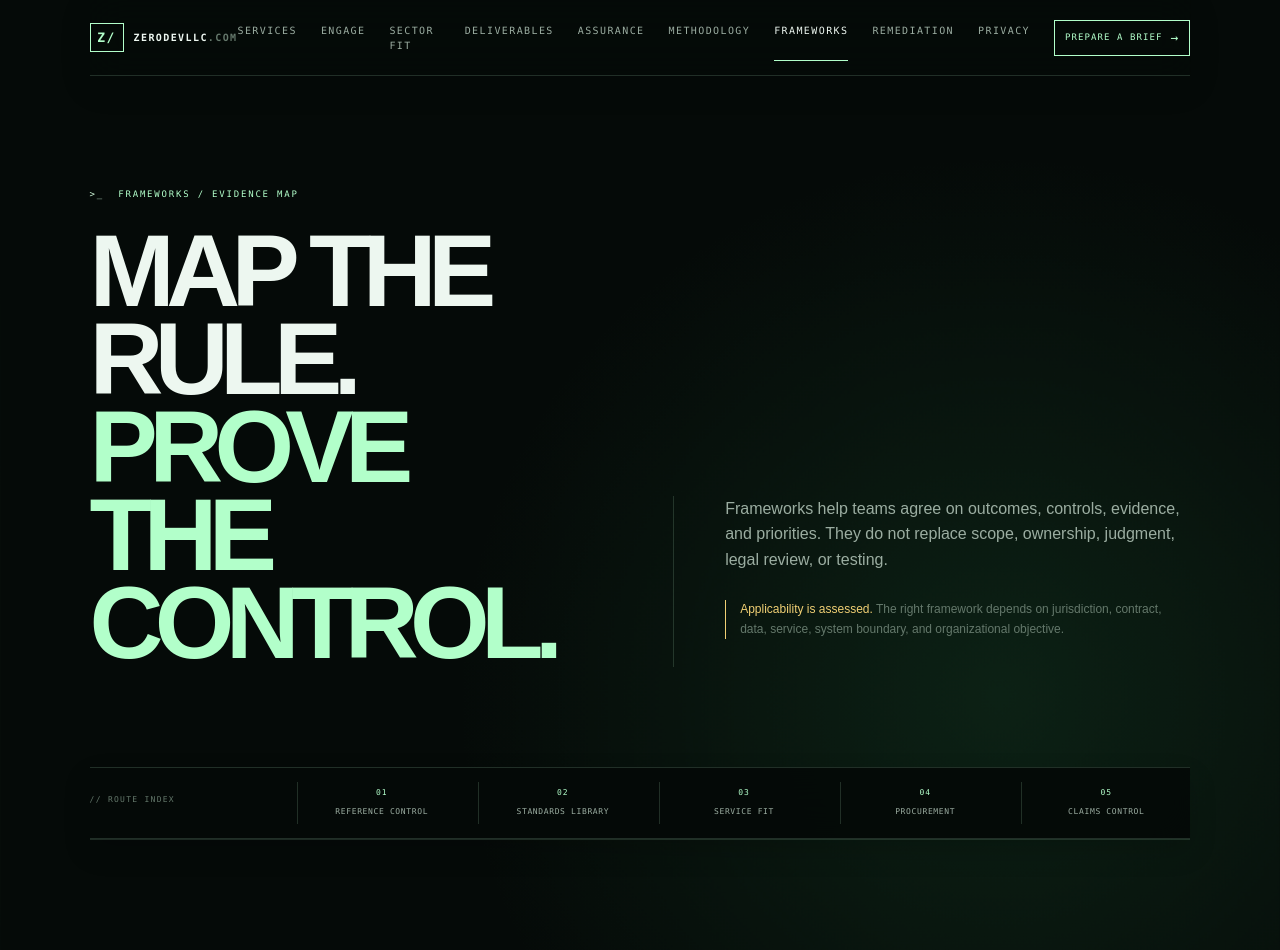
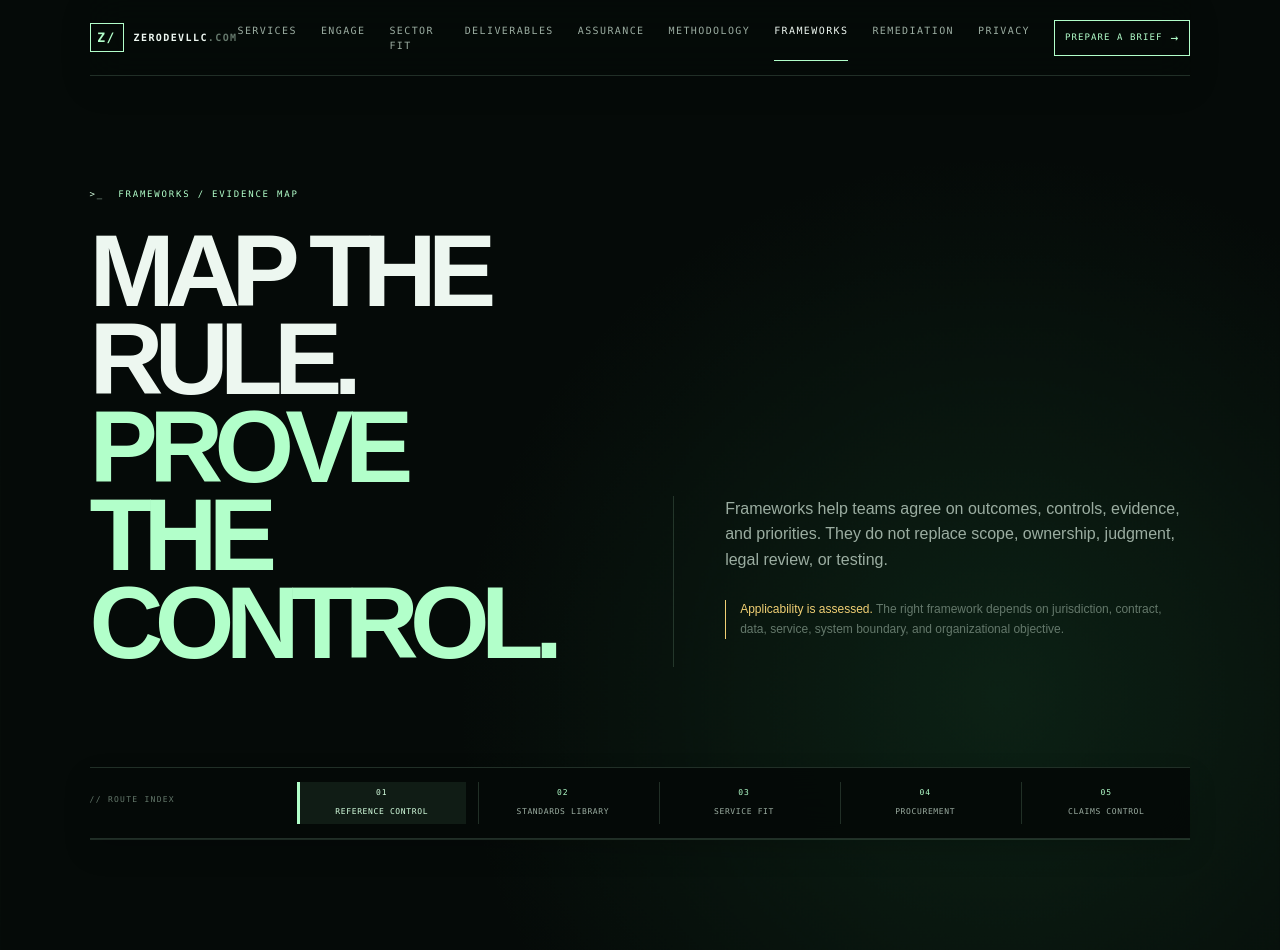
Before and after one commit to ZeroXSHDW/ZERODEVLLC-Website-Source-Code, a Next.js app: page /frameworks in a window 1280 px wide. Shown: the top 950 px of the page. Built offline with nearby package versions, Linux system fonts and the light colour scheme.

Commit message:
ux: add active route indexes

```diff
--- a/app/frameworks/page.tsx
+++ b/app/frameworks/page.tsx
@@ -2,6 +2,7 @@ import type { Metadata } from 'next';
 import Link from 'next/link';
 import SiteHeader, { secondaryNavigation } from '../site-header';
 import SiteFooter from '../site-footer';
+import RouteIndex from '../route-index';
 import styles from '../services/services.module.css';
 
 export const metadata: Metadata = {
@@ -95,16 +96,13 @@ export default function FrameworksPage() {
           </div>
         </section>
 
-        <nav className={styles.pageIndex} aria-label="Frameworks page sections">
-          <p className={styles.pageIndexLabel}>{'// ROUTE INDEX'}</p>
-          <ol>
-            <li><a href="#reference-control"><span>01</span>Reference control</a></li>
-            <li><a href="#standards-library"><span>02</span>Standards library</a></li>
-            <li><a href="#service-framework-map"><span>03</span>Service fit</a></li>
-            <li><a href="#procurement-governance"><span>04</span>Procurement</a></li>
-            <li><a href="#claims-control"><span>05</span>Claims control</a></li>
-          </ol>
-        </nav>
+        <RouteIndex ariaLabel="Frameworks page sections" pageIndexClassName={styles.pageIndex} pageIndexLabelClassName={styles.pageIndexLabel} sections={[
+          { href: '#reference-control', number: '01', label: 'Reference control' },
+          { href: '#standards-library', number: '02', label: 'Standards library' },
+          { href: '#service-framework-map', number: '03', label: 'Service fit' },
+          { href: '#procurement-governance', number: '04', label: 'Procurement' },
+          { href: '#claims-control', number: '05', label: 'Claims control' },
+        ]} />
 
         <section className={`${styles.twoColumn} ${styles.routeSection}`} id="reference-control" aria-labelledby="reference-control-heading">
           <div>
--- a/app/methodology/page.tsx
+++ b/app/methodology/page.tsx
@@ -2,6 +2,7 @@ import type { Metadata } from 'next';
 import Link from 'next/link';
 import SiteHeader, { secondaryNavigation } from '../site-header';
 import SiteFooter from '../site-footer';
+import RouteIndex from '../route-index';
 import styles from '../services/services.module.css';
 
 export const metadata: Metadata = {
@@ -75,15 +76,12 @@ export default function MethodologyPage() {
           </div>
         </section>
 
-        <nav className={styles.pageIndex} aria-label="Methodology page sections">
-          <p className={styles.pageIndexLabel}>{'// ROUTE INDEX'}</p>
-          <ol>
-            <li><a href="#engagement-lifecycle"><span>01</span>Lifecycle</a></li>
-            <li><a href="#control-baseline"><span>02</span>Control baseline</a></li>
-            <li><a href="#risk-interpretation"><span>03</span>Risk interpretation</a></li>
-            <li><a href="#evidence-outputs"><span>04</span>Evidence outputs</a></li>
-          </ol>
-        </nav>
+        <RouteIndex ariaLabel="Methodology page sections" pageIndexClassName={styles.pageIndex} pageIndexLabelClassName={styles.pageIndexLabel} sections={[
+          { href: '#engagement-lifecycle', number: '01', label: 'Lifecycle' },
+          { href: '#control-baseline', number: '02', label: 'Control baseline' },
+          { href: '#risk-interpretation', number: '03', label: 'Risk interpretation' },
+          { href: '#evidence-outputs', number: '04', label: 'Evidence outputs' },
+        ]} />
 
         <section className={`${styles.methodSection} ${styles.routeSection}`} id="engagement-lifecycle" aria-labelledby="steps-heading">
           <div className={styles.sectionIntro}>
--- a/app/remediation/page.tsx
+++ b/app/remediation/page.tsx
@@ -2,6 +2,7 @@ import type { Metadata } from 'next';
 import Link from 'next/link';
 import SiteHeader, { secondaryNavigation } from '../site-header';
 import SiteFooter from '../site-footer';
+import RouteIndex from '../route-index';
 import styles from '../services/services.module.css';
 
 export const metadata: Metadata = {
@@ -79,16 +80,13 @@ export default function RemediationPage() {
           </div>
         </section>
 
-        <nav className={styles.pageIndex} aria-label="Remediation page sections">
-          <p className={styles.pageIndexLabel}>{'// ROUTE INDEX'}</p>
-          <ol>
-            <li><a href="#remediation-lifecycle"><span>01</span>Lifecycle</a></li>
-            <li><a href="#action-record"><span>02</span>Action record</a></li>
-            <li><a href="#action-matrix"><span>03</span>Action matrix</a></li>
-            <li><a href="#status-vocabulary"><span>04</span>Status vocabulary</a></li>
-            <li><a href="#closure-boundary"><span>05</span>Closure boundary</a></li>
-          </ol>
-        </nav>
+        <RouteIndex ariaLabel="Remediation page sections" pageIndexClassName={styles.pageIndex} pageIndexLabelClassName={styles.pageIndexLabel} sections={[
+          { href: '#remediation-lifecycle', number: '01', label: 'Lifecycle' },
+          { href: '#action-record', number: '02', label: 'Action record' },
+          { href: '#action-matrix', number: '03', label: 'Action matrix' },
+          { href: '#status-vocabulary', number: '04', label: 'Status vocabulary' },
+          { href: '#closure-boundary', number: '05', label: 'Closure boundary' },
+        ]} />
 
         <section className={`${styles.methodSection} ${styles.routeSection}`} id="remediation-lifecycle" aria-labelledby="lifecycle-heading">
           <div className={styles.sectionIntro}>
--- /dev/null
+++ b/app/route-index.tsx
@@ -0,0 +1,60 @@
+'use client';
+
+import { useEffect, useState } from 'react';
+
+export type RouteIndexSection = {
+  href: `#${string}`;
+  number: string;
+  label: string;
+};
+
+type RouteIndexProps = {
+  ariaLabel: string;
+  pageIndexClassName: string;
+  pageIndexLabelClassName: string;
+  sections: readonly RouteIndexSection[];
+};
+
+export default function RouteIndex({ ariaLabel, pageIndexClassName, pageIndexLabelClassName, sections }: RouteIndexProps) {
+  const [activeSection, setActiveSection] = useState(sections[0]?.href ?? '');
+
+  useEffect(() => {
+    const sectionTargets = sections
+      .map((section) => document.getElementById(section.href.slice(1)))
+      .filter((target): target is HTMLElement => Boolean(target));
+
+    if (!('IntersectionObserver' in window) || sectionTargets.length === 0) return undefined;
+
+    const visibility = new Map<string, number>();
+    const observer = new IntersectionObserver((entries) => {
+      entries.forEach((entry) => {
+        visibility.set(`#${entry.target.id}`, entry.isIntersecting ? entry.intersectionRatio : 0);
+      });
+
+      const nextSection = sections
+        .map((section) => ({ href: section.href, ratio: visibility.get(section.href) ?? 0 }))
+        .sort((left, right) => right.ratio - left.ratio)
+        .find((section) => section.ratio > 0);
+
+      if (nextSection) setActiveSection(nextSection.href);
+    }, { rootMargin: '-150px 0px -55% 0px', threshold: [0, 0.1, 0.25, 0.5, 0.75, 1] });
+
+    sectionTargets.forEach((target) => observer.observe(target));
+    return () => observer.disconnect();
+  }, [sections]);
+
+  return (
+    <nav className={pageIndexClassName} aria-label={ariaLabel}>
+      <p className={pageIndexLabelClassName}>{'// ROUTE INDEX'}</p>
+      <ol>
+        {sections.map((section) => (
+          <li key={section.href}>
+            <a href={section.href} aria-current={activeSection === section.href ? 'location' : undefined}>
+              <span>{section.number}</span>{section.label}
+            </a>
+          </li>
+        ))}
+      </ol>
+    </nav>
+  );
+}
--- a/app/sectors/page.tsx
+++ b/app/sectors/page.tsx
@@ -2,6 +2,7 @@ import type { Metadata } from 'next';
 import Link from 'next/link';
 import SiteHeader, { secondaryNavigation } from '../site-header';
 import SiteFooter from '../site-footer';
+import RouteIndex from '../route-index';
 import styles from '../services/services.module.css';
 
 export const metadata: Metadata = {
@@ -60,14 +61,11 @@ export default function SectorsPage() {
           </div>
         </section>
 
-        <nav className={styles.pageIndex} aria-label="Sector fit page sections">
-          <p className={styles.pageIndexLabel}>{'// ROUTE INDEX'}</p>
-          <ol>
-            <li><a href="#decision-contexts"><span>01</span>Decision contexts</a></li>
-            <li><a href="#qualification-questions"><span>02</span>Qualification</a></li>
-            <li><a href="#claims-control"><span>03</span>Claims control</a></li>
-          </ol>
-        </nav>
+        <RouteIndex ariaLabel="Sector fit page sections" pageIndexClassName={styles.pageIndex} pageIndexLabelClassName={styles.pageIndexLabel} sections={[
+          { href: '#decision-contexts', number: '01', label: 'Decision contexts' },
+          { href: '#qualification-questions', number: '02', label: 'Qualification' },
+          { href: '#claims-control', number: '03', label: 'Claims control' },
+        ]} />
 
         <section className={`${styles.outputSection} ${styles.routeSection}`} id="decision-contexts" aria-labelledby="sector-cards-heading">
           <div className={styles.sectionIntro}>
--- a/app/services/services.module.css
+++ b/app/services/services.module.css
@@ -52,6 +52,8 @@ h3 { font-family: Arial, Helvetica, sans-serif; letter-spacing: -.04em; text-tra
 .pageIndex a { align-items: center; border-left: 1px solid var(--line); color: var(--muted); display: flex; flex-direction: column; gap: 7px; min-height: 42px; padding: 5px 8px; text-align: center; transition: background .2s ease, border-color .2s ease, color .2s ease; }
 .pageIndex a span { color: var(--green); font-size: 8px; letter-spacing: .12em; }
 .pageIndex a { font-size: 8px; letter-spacing: .08em; text-transform: uppercase; }
+.pageIndex a[aria-current='location'] { background: rgba(156, 255, 184, .08); border-color: var(--green); box-shadow: inset 2px 0 0 var(--green); color: var(--green-bright); }
+.pageIndex a[aria-current='location'] span { color: var(--green-bright); }
 .pageIndex a:hover, .pageIndex a:focus-visible { background: rgba(156, 255, 184, .06); border-color: var(--green); color: var(--green-bright); }
 .routeSection { scroll-margin-top: 150px; }
 .recoveryActions { align-items: center; display: flex; flex-wrap: wrap; gap: 18px 24px; margin-top: 28px; }
--- a/scripts/site-contract-check.mjs
+++ b/scripts/site-contract-check.mjs
@@ -34,6 +34,12 @@ const [page, homeStatus, routeIndex, globalsCss, attacksRoute, liveDefconMap, en
 const failures = [];
 const requireText = (label, source, marker) => {
   if (!source.includes(marker)) failures.push(`${label} is missing: ${marker}`);
+};
+const requireRouteIndexText = (label, source, marker) => {
+  const variants = [marker];
+  if (marker.startsWith('aria-label="')) variants.push(marker.replace(/^aria-label=/, 'ariaLabel='));
+  if (marker.startsWith('href="#')) variants.push(marker.replace(/^href="#/, "href: '#").replace(/"$/, "'"));
+  if (!variants.some((variant) => source.includes(variant))) failures.push(`${label} is missing: ${marker}`);
 };
 
 const decisionPaths = page.match(/const decisionPaths = \[(.*?)\] as const;/s)?.[1] ?? "";
@@ -296,7 +302,7 @@ for (const marker of [
   'ZERODEVLLC // FIRST BRIEF',
   'NOT AUTHORIZATION',
 ]) {
-  requireText("app/engage/page.tsx route index", engagePage, marker);
+  requireRouteIndexText("app/engage/page.tsx route index", engagePage, marker);
 }
 
 for (const marker of [
@@ -351,7 +357,7 @@ for (const marker of [
   'Review method',
   'Next gate',
 ]) {
-  requireText("app/services/page.tsx route index", servicesPage, marker);
+  requireRouteIndexText("app/services/page.tsx route index", servicesPage, marker);
 }
 
 const additionalRouteIndexContracts = [
@@ -464,7 +470,7 @@ const additionalRouteIndexContracts = [
 ];
 
 for (const [label, source, markers] of additionalRouteIndexContracts) {
-  for (const marker of markers) requireText(`${label} route index`, source, marker);
+  for (const marker of markers) requireRouteIndexText(`${label} route index`, source, marker);
 }
 
 if (decisionPaths.split("\n").filter((line) => line.trim().startsWith("[")).length !== 4) {
```
Also changed, not shown: app/assurance/page.tsx (+9 -11 lines), app/deliverables/page.tsx (+10 -12 lines), app/engage/page.tsx (+10 -12 lines), app/services/page.tsx (+9 -11 lines).
